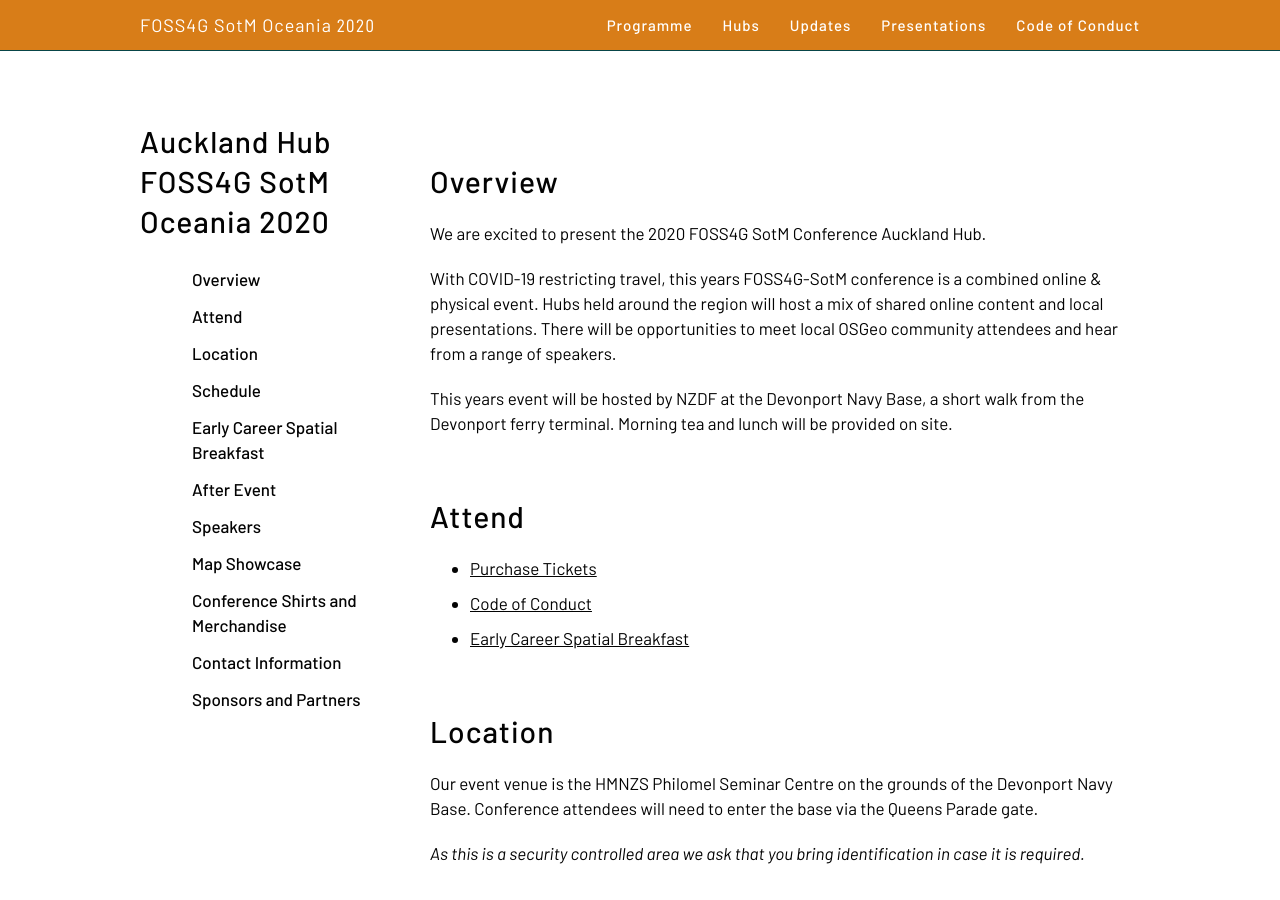
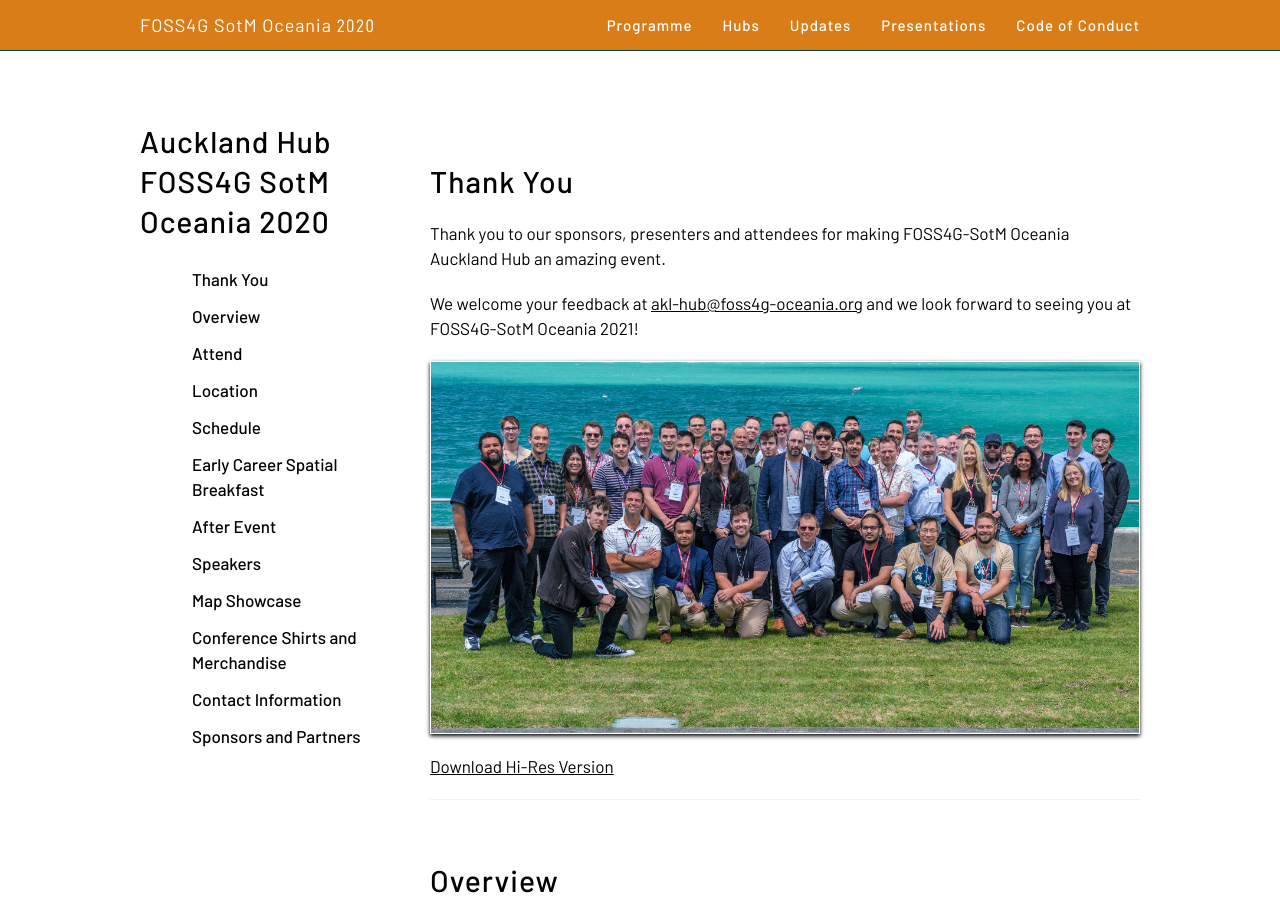
Before and after one commit to osgeo-oceania/foss4g-sotm-oceania-2020, a Jekyll site: the page built from hubs/auckland/index.md, in a window 1280 px wide and 900 px high. Built offline with Jekyll 4.4.1, drawn with Linux system fonts in a browser that asks for light colours; nearby versions of some CDN libraries.

Commit message:
Aucklajd hub: Add thank you and group photo

```diff
--- a/hubs/auckland/index.md
+++ b/hubs/auckland/index.md
@@ -2,11 +2,24 @@
 layout: page-with-toc
 title: Auckland Hub FOSS4G SotM Oceania 2020
 titlecontent: ""
-headings: "overview,attend,location,schedule,early-career-spatial-breakfast,after-event,speakers,map-showcase,conference-shirts-and-merchandise,contact-information,sponsors-and-partners"
+headings: "thank-you,overview,attend,location,schedule,early-career-spatial-breakfast,after-event,speakers,map-showcase,conference-shirts-and-merchandise,contact-information,sponsors-and-partners"
 ---
 
 <link rel="stylesheet" href="https://unpkg.com/leaflet@1.7.1/dist/leaflet.css" />
 <script src="https://unpkg.com/leaflet@1.7.1/dist/leaflet.js"></script>
+
+# Thank You
+
+Thank you to our sponsors, presenters and attendees for making FOSS4G-SotM Oceania Auckland Hub an amazing event.
+
+We welcome your feedback at [akl-hub@foss4g-oceania.org](mailto:akl-hub@foss4g-oceania.org) and we look
+forward to seeing you at FOSS4G-SotM Oceania 2021!
+
+<img style="border: 1px solid rgba(255, 255, 255, 0.9); box-shadow: 0 2px 4px black" src="img/FOSS4G-Oceania-2020-Auckland-Hub-Photo-WEB.jpg" alt="FOSS4G Auckland Hub Group Photo" />
+
+<a href="img/FOSS4G-Oceania-2020-Auckland-Hub-Photo.jpg" target="_blank">Download Hi-Res Version</a>
+
+<hr />
 
 # Overview
 
```
Also changed, not shown: hubs/auckland/img/FOSS4G-Oceania-2020-Auckland-Hub-Photo-WEB.jpg (added), 1 other file.
